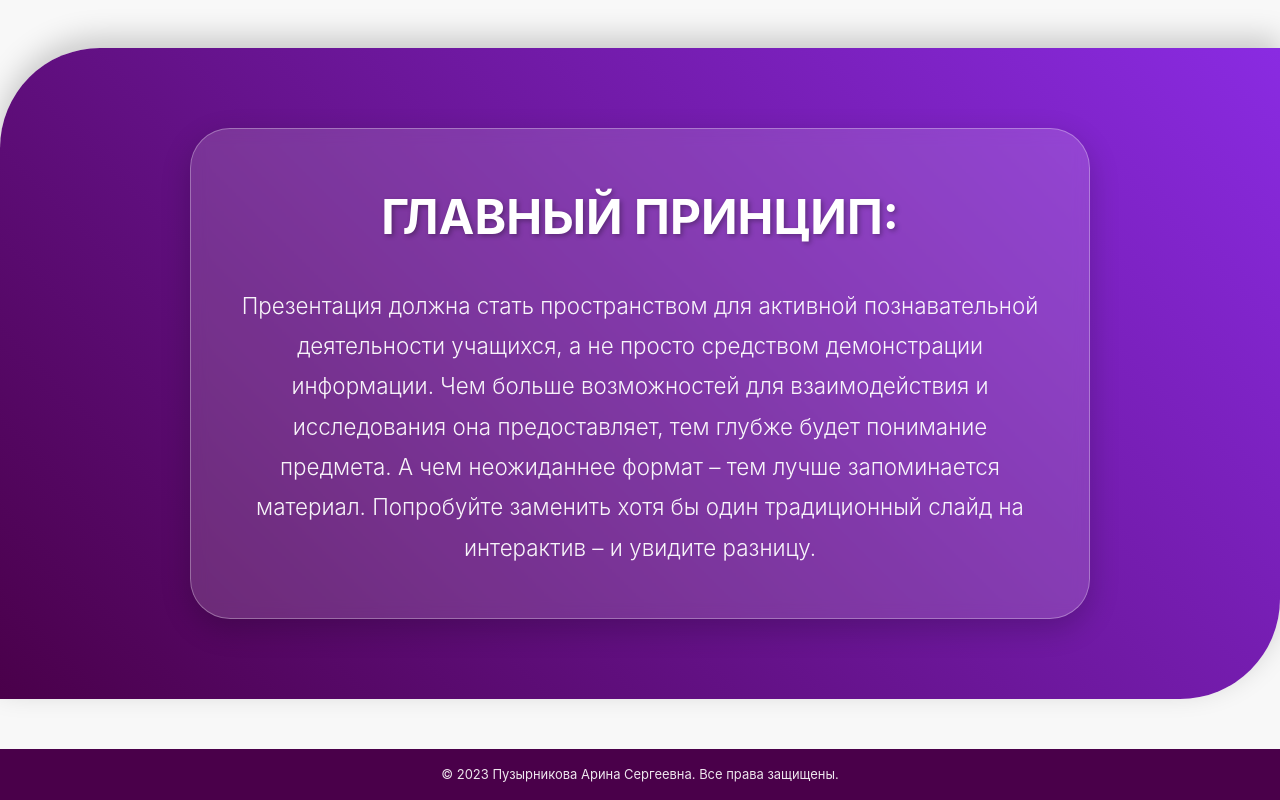
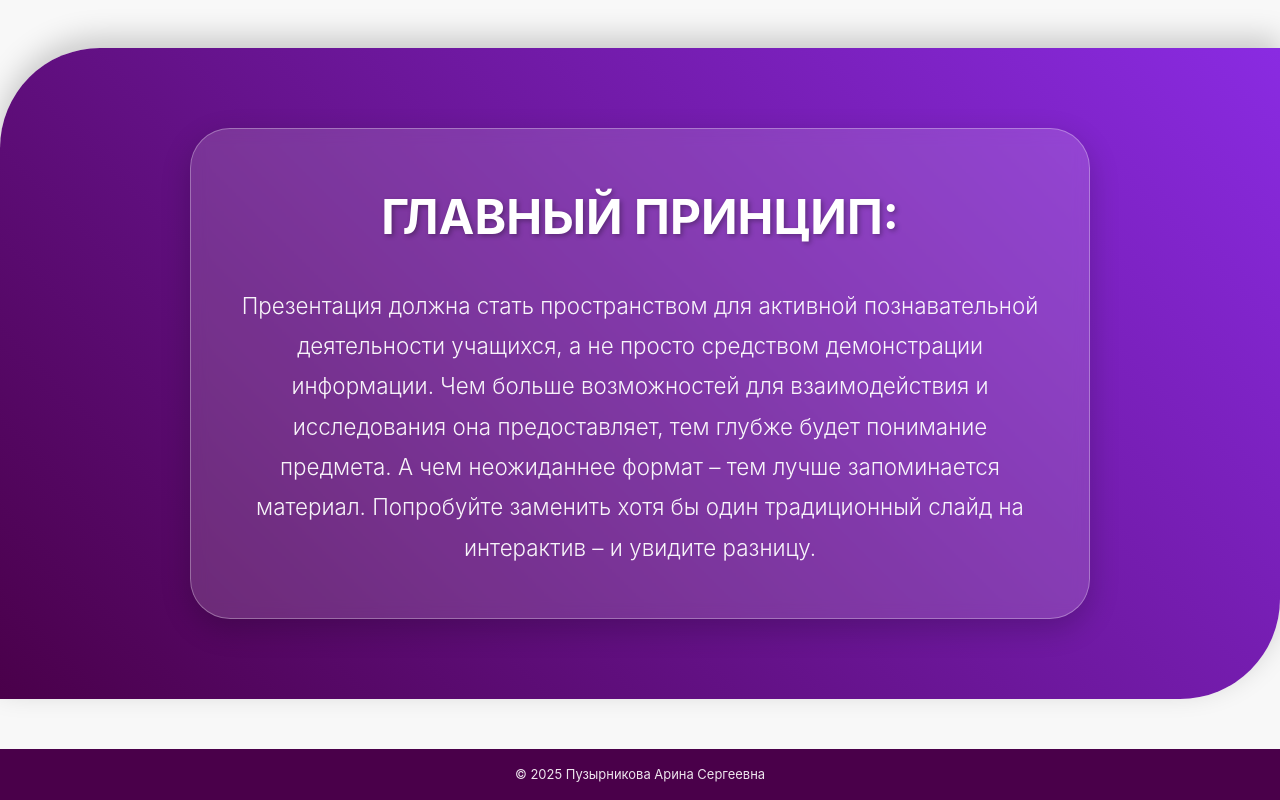
Before and after one commit to InteractiVibe/InteractivePresentations, a plain HTML site: page index.html in a window 1280 px wide. Shown: the part 7697-8497 px from the top of the page. Drawn offline with Linux system fonts and the light colour scheme.

Commit message:
Update index.html

```diff
--- a/index.html
+++ b/index.html
@@ -333,7 +333,7 @@
 
     <footer class="footer">
         <div class="container">
-            <p>&copy; 2023 Пузырникова Арина Сергеевна. Все права защищены.</p>
+            <p>&copy; 2025 Пузырникова Арина Сергеевна</p>
         </div>
     </footer>
 
```
